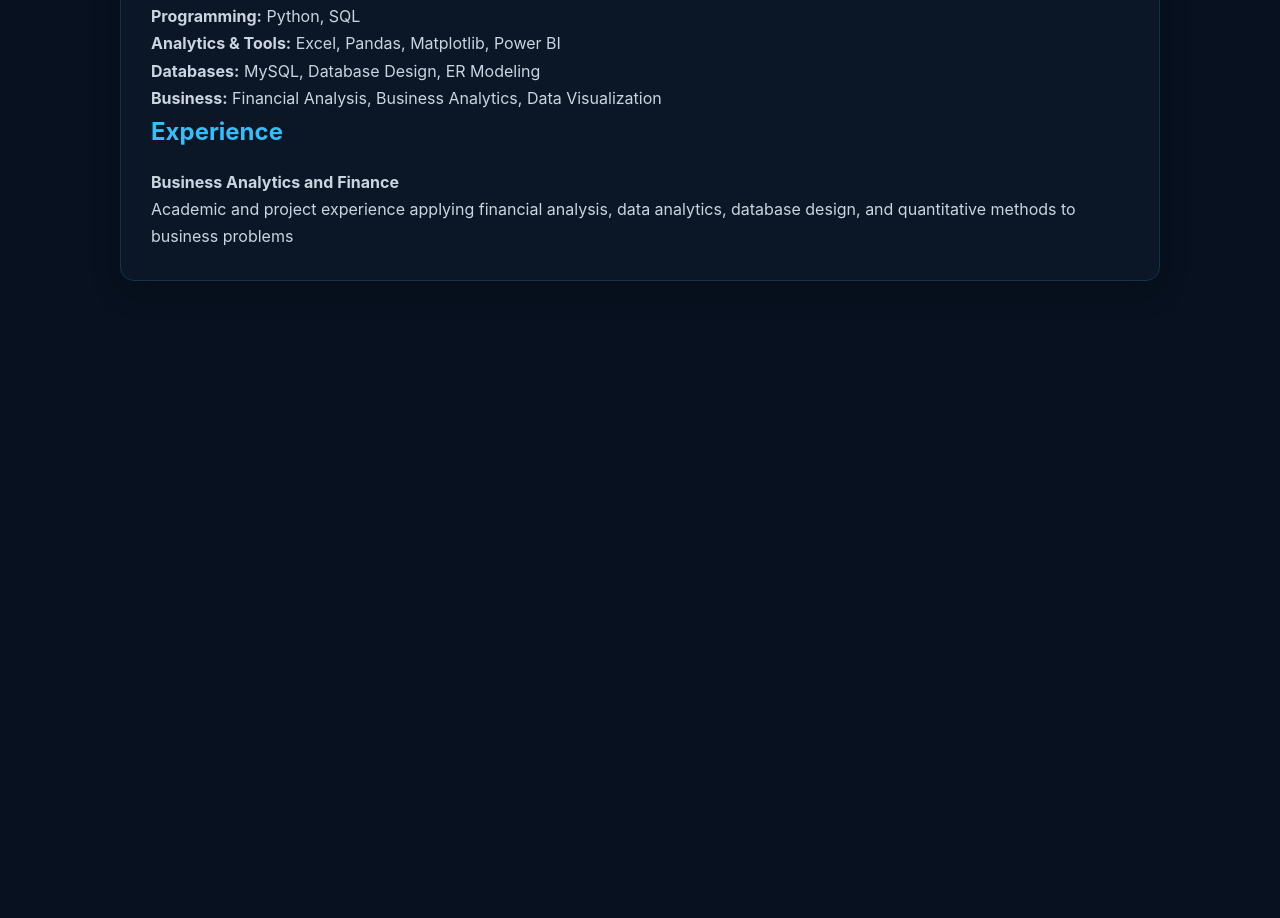
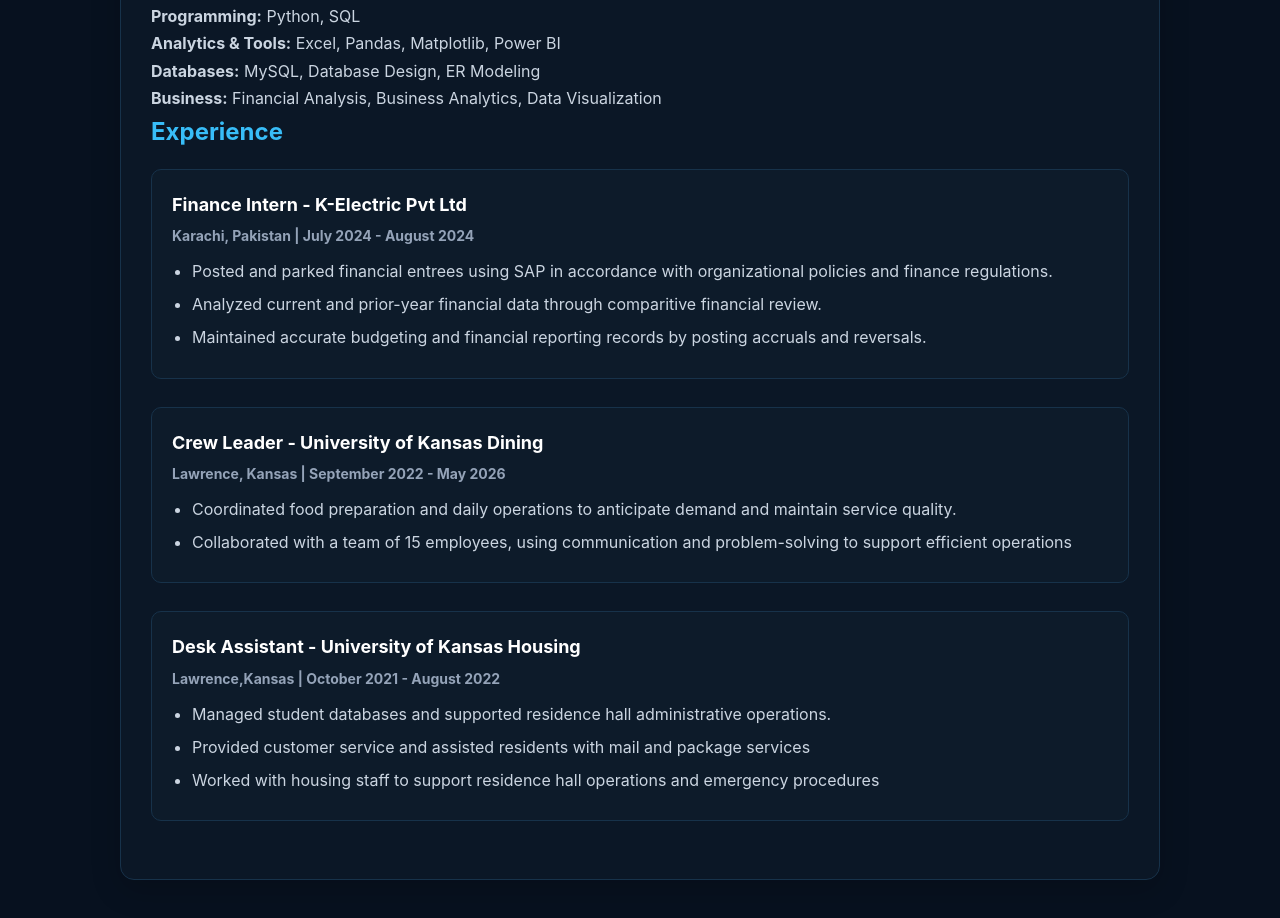
Before and after one commit to maqbooltaha/maqbooltaha.github.io, a plain HTML site: page index.html in a window 1280 px wide. Shown: the part 836-1754 px from the top of the page. Before the commit the page ends 1157 px from the top, so only its background shows below. Drawn offline with Linux system fonts and the light colour scheme.

Commit message:
Add work experience and styling

```diff
--- a/index.html
+++ b/index.html
@@ -148,6 +148,40 @@
         font-size: 14px;
         color: #555;
       }
+      .card-text p {
+        font-size: 14px;
+        color: #555;
+      }
+
+      /* PASTE EXPERIENCE CSS HERE */
+      .experience-item {
+        margin-bottom: 28px;
+        padding: 20px;
+        background: #0d1b2a;
+        border: 1px solid #17324a;
+        border-radius: 10px;
+      }
+
+      .experience-item h3 {
+        color: #ffffff;
+        font-size: 18px;
+        margin-bottom: 4px;
+      }
+
+      .experience-item p {
+        color: #94a3b8;
+        font-size: 14px;
+        margin-bottom: 10px;
+      }
+
+      .experience-item ul {
+        margin-left: 20px;
+        color: #cbd5e1;
+      }
+
+      .experience-item li {
+        margin-bottom: 6px;
+      }
 
       /* ---------- MOBILE: stack cards vertically ---------- */
       @media (max-width: 640px) {
@@ -226,11 +260,34 @@
 
           <h2>Experience</h2>
 
-          <p>
-            <strong>Business Analytics and Finance</strong><br>
-            Academic and project experience applying financial analysis, data analytics, database design,
-            and quantitative methods to business problems
-          </p>
+          <div class="experience-item">
+            <h3>Finance Intern - K-Electric Pvt Ltd</h3>
+            <p><strong>Karachi, Pakistan | July 2024 - August 2024</strong></p>
+            <ul>
+              <li>Posted and parked financial entrees using SAP in accordance with organizational policies and finance regulations.</li>
+              <li>Analyzed current and prior-year financial data through comparitive financial review.</li>
+              <li>Maintained accurate budgeting and financial reporting records by posting accruals and reversals.</li>
+            </ul>
+          </div>
+
+          <div class="experience-item">
+            <h3>Crew Leader - University of Kansas Dining</h3>
+            <p><strong>Lawrence, Kansas | September 2022 - May 2026</strong></p>
+            <ul>
+              <li>Coordinated food preparation and daily operations to anticipate demand and maintain service quality.</li>
+              <li>Collaborated with a team of 15 employees, using communication and problem-solving to support efficient operations</li>
+            </ul>
+          </div>
+          <div class="experience-item">
+            <h3>Desk Assistant - University of Kansas Housing</h3>
+            <p><strong>Lawrence,Kansas | October 2021 - August 2022</strong></p>
+            <ul>
+              <li>Managed student databases and supported residence hall administrative operations.</li>
+              <li>Provided customer service and assisted residents with mail and package services</li>
+              <li>Worked with housing staff to support residence hall operations and emergency procedures</li>
+            </ul>
+          </div>
+
         </div>
       </div>
 
```
